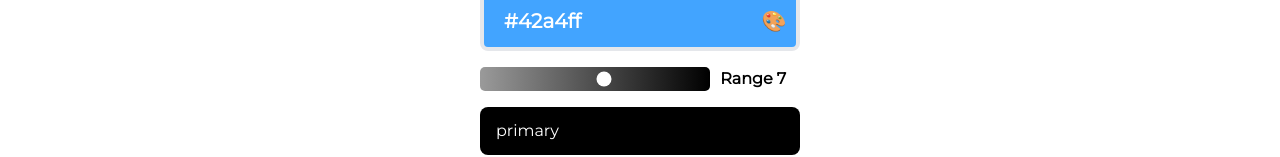
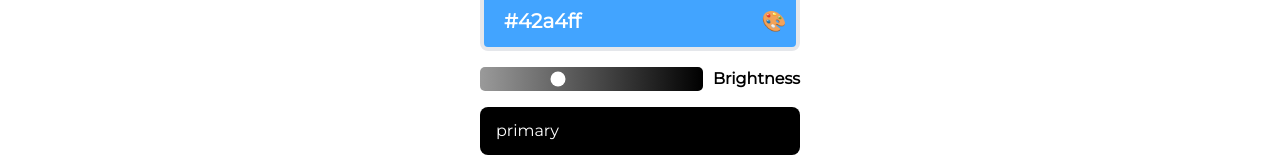
Before and after one commit to pa-ku/palette, a React (Vite) app: page / in a window 1280 px wide. Shown: the part 205-362 px from the top of the page. Built offline with nearby package versions, Linux system fonts and the light colour scheme.

Commit message:
fix: removed range added brightness

```diff
--- a/src/App.jsx
+++ b/src/App.jsx
@@ -7,7 +7,7 @@ import TailwindConfig from './components/TailwindConfig'
 import Title from './components/Title'
 
 const MIN_RANGE = 1
-const MAX_RANGE = 12
+const MAX_RANGE = 10
 function ColorGradient() {
   const [baseColor, setBaseColor] = useState('#42a4ff')
   const [colorName, setColorName] = useState('primary')
@@ -56,12 +56,12 @@ function ColorGradient() {
             <input
               className='range '
               type='range'
-              min={MIN_RANGE}
-              max={MAX_RANGE}
+              min={4}
+              max={13}
               value={range}
               onChange={(e) => setRange(e.target.value)}
             />
-            <p className='font-bold w-28 text-black '>Range {range}</p>
+            <p className='font-bold w-28 text-black '>Brightness</p>
           </div>
 
           <input
```
